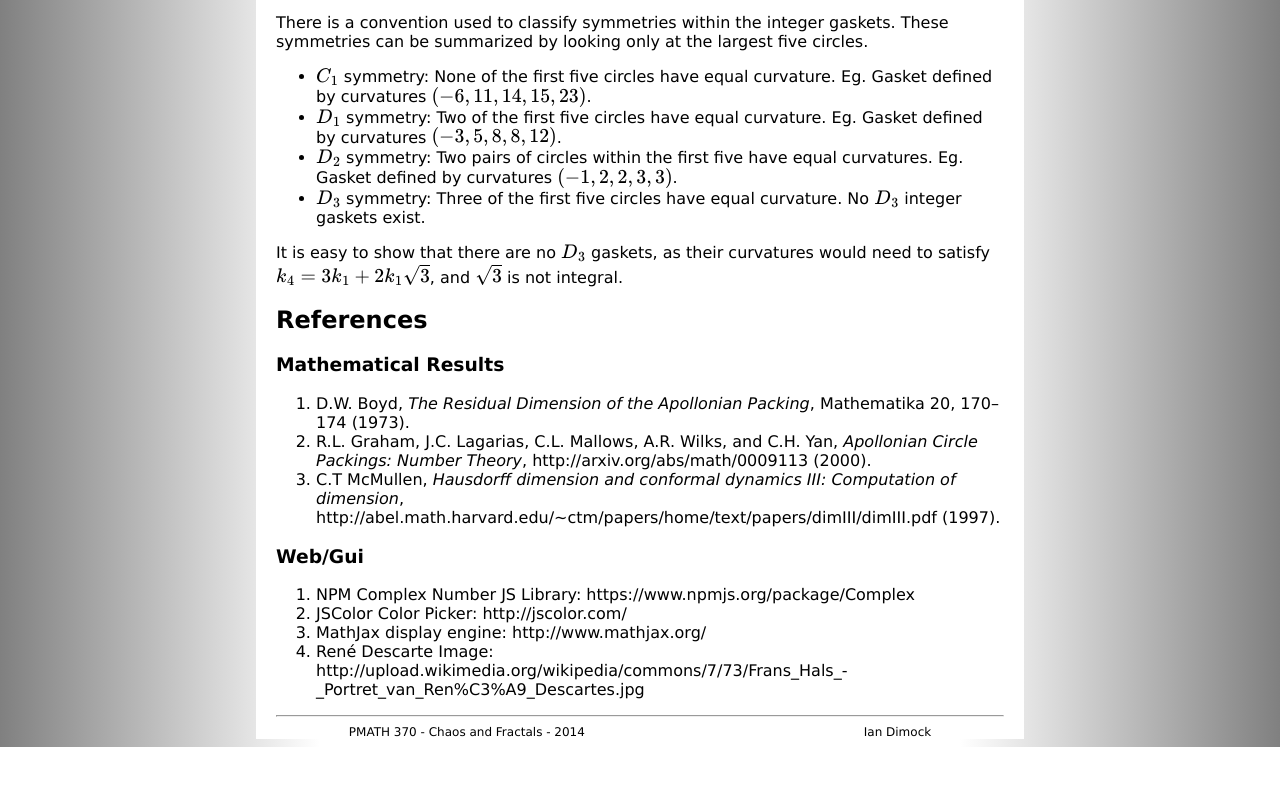
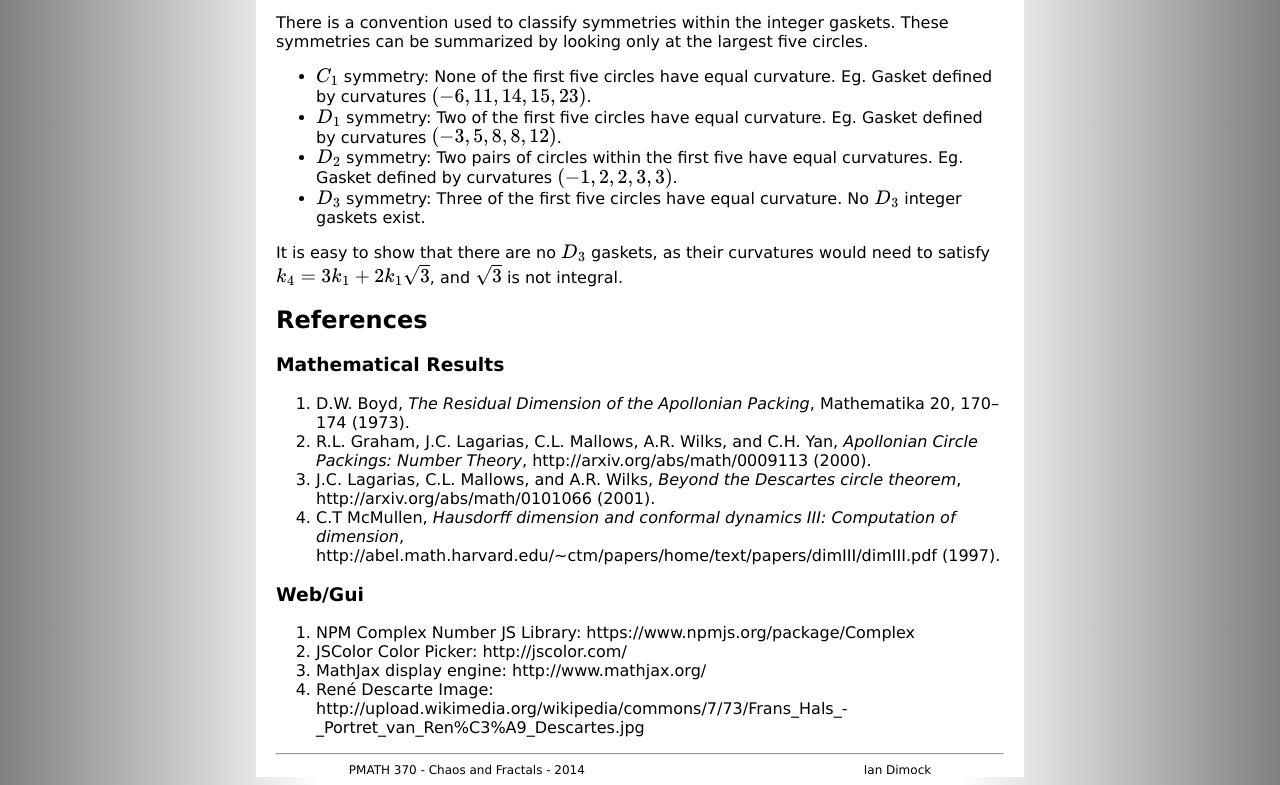
Before and after one commit to ibdimock/chaos-and-fractals, a plain HTML site: page index.html in a window 1280 px wide. Shown: the part 4197-4982 px from the top of the page. Before the commit the page ends 4944 px from the top, so only its background shows below. Drawn offline with nearby package versions, Linux system fonts and the light colour scheme; some packages are replaced by stand-ins of ours.

Commit message:
Add Descartes Thm Reference

```diff
--- a/index.html
+++ b/index.html
@@ -152,6 +152,7 @@
 	<ol>
 		<li>D.W. Boyd, <i>The Residual Dimension of the Apollonian Packing</i>, Mathematika 20, 170–174 (1973).</li>
 		<li>R.L. Graham, J.C. Lagarias, C.L. Mallows, A.R. Wilks, and C.H. Yan, <i>Apollonian Circle Packings: Number Theory</i>, <a target="_blank" href="http://arxiv.org/abs/math/0009113">http://arxiv.org/abs/math/0009113</a> (2000).</li>
+		<li>J.C. Lagarias, C.L. Mallows, and A.R. Wilks, <i>Beyond the Descartes circle theorem</i>, <a target="_blank" href="http://arxiv.org/abs/math/0101066">http://arxiv.org/abs/math/0101066</a> (2001).</li>
 		<li>C.T McMullen, <i>Hausdorff dimension and conformal dynamics III: Computation of dimension</i>, <a target="_blank" href="http://abel.math.harvard.edu/~ctm/papers/home/text/papers/dimIII/dimIII.pdf">http://abel.math.harvard.edu/~ctm/papers/home/text/papers/dimIII/dimIII.pdf</a> (1997).</li>
 	</ol>
 	<h3>Web/Gui</h3>
```
